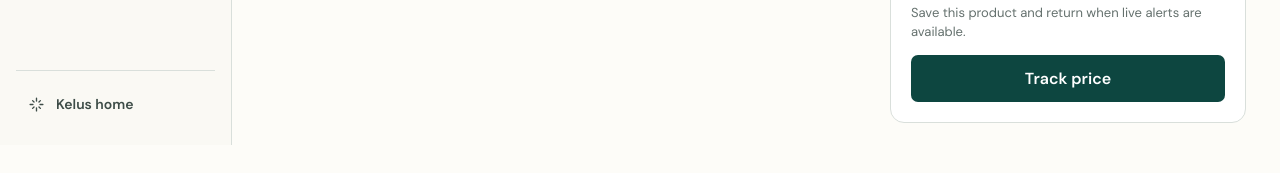
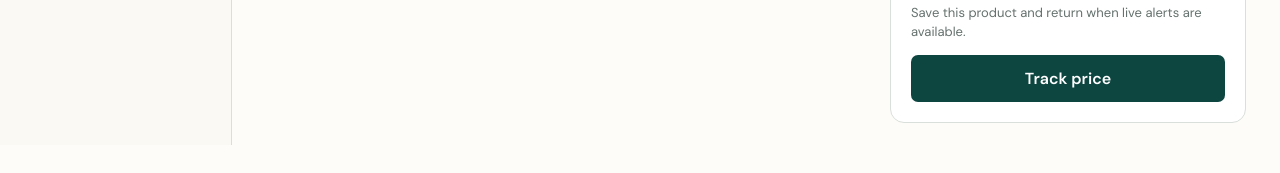
Before and after one commit to youssef-2420/kelus, a Next.js app: page /results in a window 1280 px wide. Shown: the part 655-828 px from the top of the page. Built offline with nearby package versions, Linux system fonts and the light colour scheme.

Commit message:
remove redundant search home link

```diff
--- a/app/results/page.tsx
+++ b/app/results/page.tsx
@@ -130,7 +130,6 @@ function ResultsSidebar() {
       <span className="rp-nav-item is-disabled"><Icon name="trending" size={18}/>Price tracker</span>
       <Link href="/saved" className="rp-nav-item"><Icon name="heart" size={18}/>Watchlist</Link>
     </nav>
-    <div className="rp-sidebar-footer"><Link href="/" className="rp-nav-item"><Icon name="sparkle" size={17}/>Kelus home</Link></div>
   </aside>;
 }
 
```
